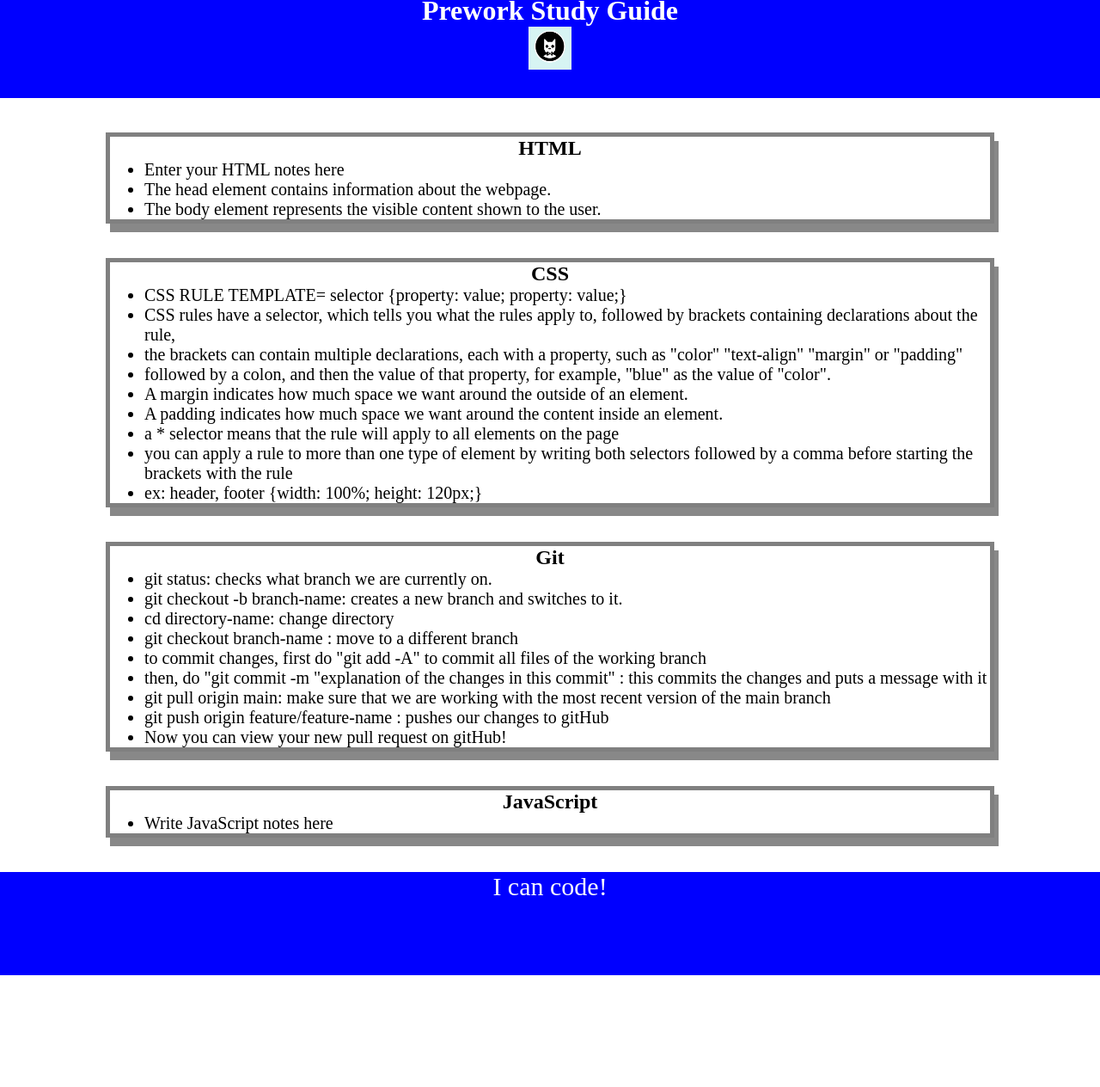
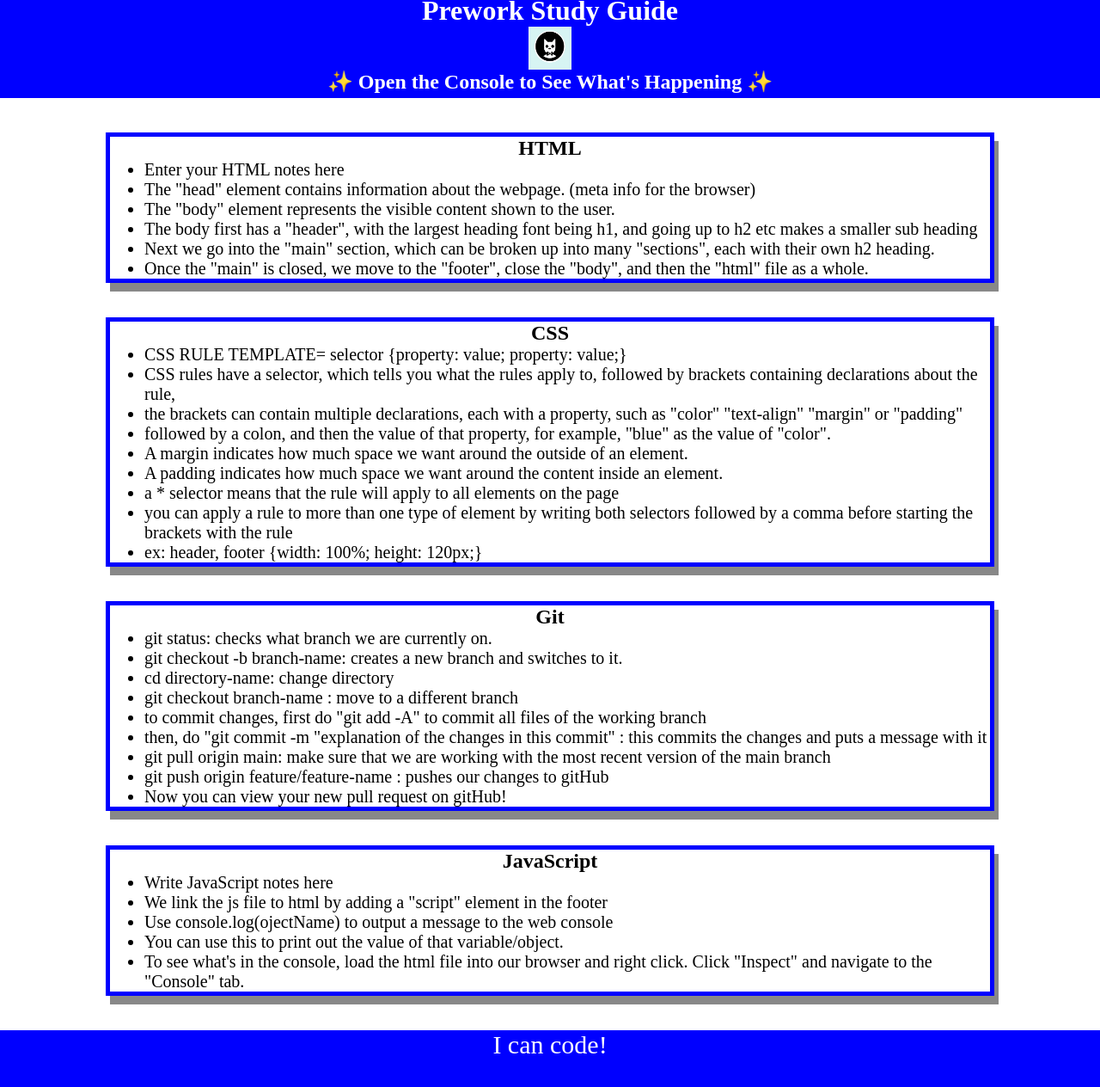
Before and after one commit to AvivaRubenstein/prework-study-guide, a plain HTML site: page prework-study-guide/prework-study-guide/index.html in a window 1280 px wide. Shown: the part 6-1270 px from the top of the page at 86% size. Before the commit the page ends 1140 px from the top, so only its background shows below. Drawn offline with Linux system fonts and the light colour scheme.

Commit message:
Added JavaScript feature

```diff
--- /dev/null
+++ b/prework-study-guide/prework-study-guide/assets/script.js
@@ -0,0 +1,18 @@
+var topics = ['HTML', 'CSS', 'Git', 'JavaScript'];
+
+for (var x = 0; x < topics.length; x++) {
+    console.log(topics[x]);
+}
+
+/*if (topic === 'HTML') {
+  console.log("Let's study HTML!");
+} else if (topic === 'CSS') {
+  console.log("Let's study CSS!");
+} else if (topic === 'Git') {
+  console.log("Let's study Git!");
+} else if (topic === 'JavaScript') {
+  console.log("Let's study JavaScript!");
+} else {
+  console.log('Please try again!');
+}
+*/
--- a/prework-study-guide/prework-study-guide/assets/style.css
+++ b/prework-study-guide/prework-study-guide/assets/style.css
@@ -37,6 +37,6 @@ p {
 .card {
     width: 80%;
     margin: 40px auto;
-    border: 5px solid gray;
+    border: 5px solid blue;
     box-shadow: 5px 10px #888888;
 }
--- a/prework-study-guide/prework-study-guide/index.html
+++ b/prework-study-guide/prework-study-guide/index.html
@@ -11,14 +11,18 @@
     <header id="top">
       <h1>Prework Study Guide</h1>
       <img src="./assets/bowtie-cat.png" alt="Profile image of cat wearing a bow tie." />
+      <h2>✨ Open the Console to See What's Happening ✨</h2>
     </header>
     <main>
       <section class="card" id="html-section">
         <h2>HTML</h2>
         <ul>
           <li>Enter your HTML notes here</li>
-          <li> The head element contains information about the webpage.</li>
-          <li>The body element represents the visible content shown to the user.</li>
+          <li> The "head" element contains information about the webpage. (meta info for the browser)</li>
+          <li>The "body" element represents the visible content shown to the user.</li>
+          <li>The body first has a "header", with the largest heading font being h1, and going up to h2 etc makes a smaller sub heading</li>
+          <li>Next we go into the "main" section, which can be broken up into many "sections", each with their own h2 heading.</li>
+          <li>Once the "main" is closed, we move to the "footer", close the "body", and then the "html" file as a whole.</li>
         </ul>
       </section>
 
@@ -56,6 +60,10 @@
       <h2>JavaScript</h2>
       <ul>
         <li>Write JavaScript notes here</li>
+        <li>We link the js file to html by adding a "script" element in the footer</li>
+        <li>Use console.log(ojectName) to output a message to the web console</li>
+        <li>You can use this to print out the value of that variable/object.</li>
+        <li>To see what's in the console, load the html file into our browser and right click. Click "Inspect" and navigate to the "Console" tab.</li>
       </ul>
     </section>
 
@@ -64,5 +72,6 @@
     <footer>
       <p>I can code!</p>
     </footer>
+    <script src="./assets/script.js"></script>
   </body>
 </html>
```
